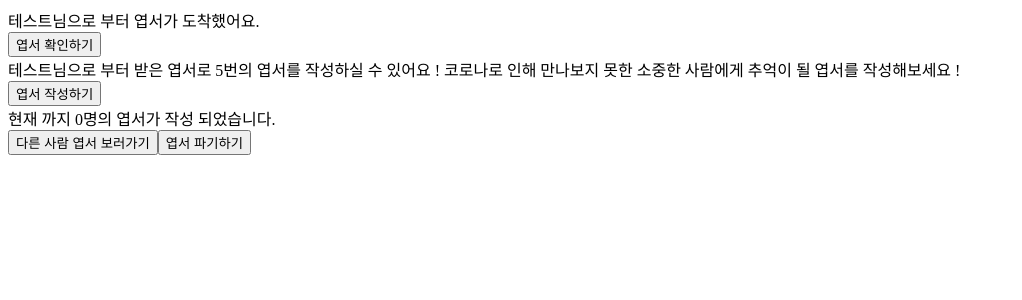
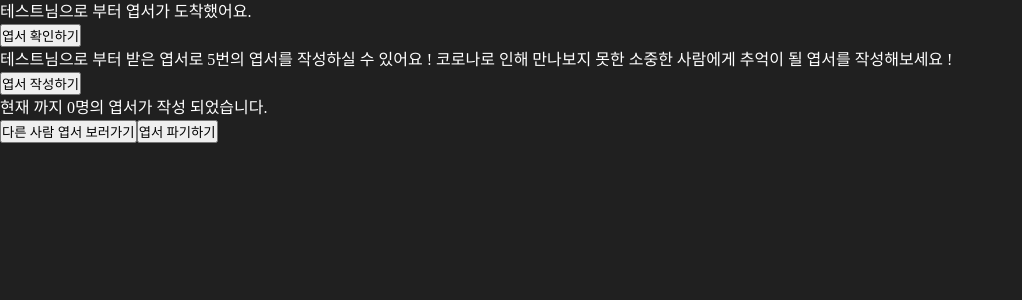
Before and after one commit to CodeSoom/project-react-3-2Zero1, a React app: page /project-react-3-2Zero1/ in a window 1280 px wide. Shown: the top 300 px of the page, without its empty margins (0-1022 px from the left). Built offline with nearby package versions, Linux system fonts and the light colour scheme.

Commit message:
Configure webpack manage css file
- made global.css
- added css rule in webpack.config.j
- imported global.css in index.jsx

```diff
--- /dev/null
+++ b/src/assets/css/global.css
@@ -0,0 +1,21 @@
+* {
+  margin: 0;
+  padding: 0;
+  box-sizing: border-box;
+}
+
+body {
+  font-size: 16px;
+  line-height: 1.5;
+  background: #202020;
+  color: #FFFFFF;
+  word-break: keep-all;
+}
+
+body, input, button, textarea, select {
+  font-family: 'Spoqa Han Sans Neo';
+}
+
+ul {
+  list-style: none;
+}
--- a/src/index.jsx
+++ b/src/index.jsx
@@ -11,6 +11,8 @@ import App from './App';
 
 import store from './state/store';
 
+import './assets/css/global.css';
+
 ReactDOM.render(
   (
     <Provider store={store}>
--- a/webpack.config.js
+++ b/webpack.config.js
@@ -7,10 +7,14 @@ module.exports = {
   module: {
     rules: [
       {
-        test: /\.jsx?$/,
+        test: /\.(jsx)?$/,
         exclude: /node_modules/,
         use: 'babel-loader',
       },
+      {
+        test: /\.css$/i,
+        use: ['style-loader', 'css-loader'],
+      }
     ],
   },
   resolve: {
```
